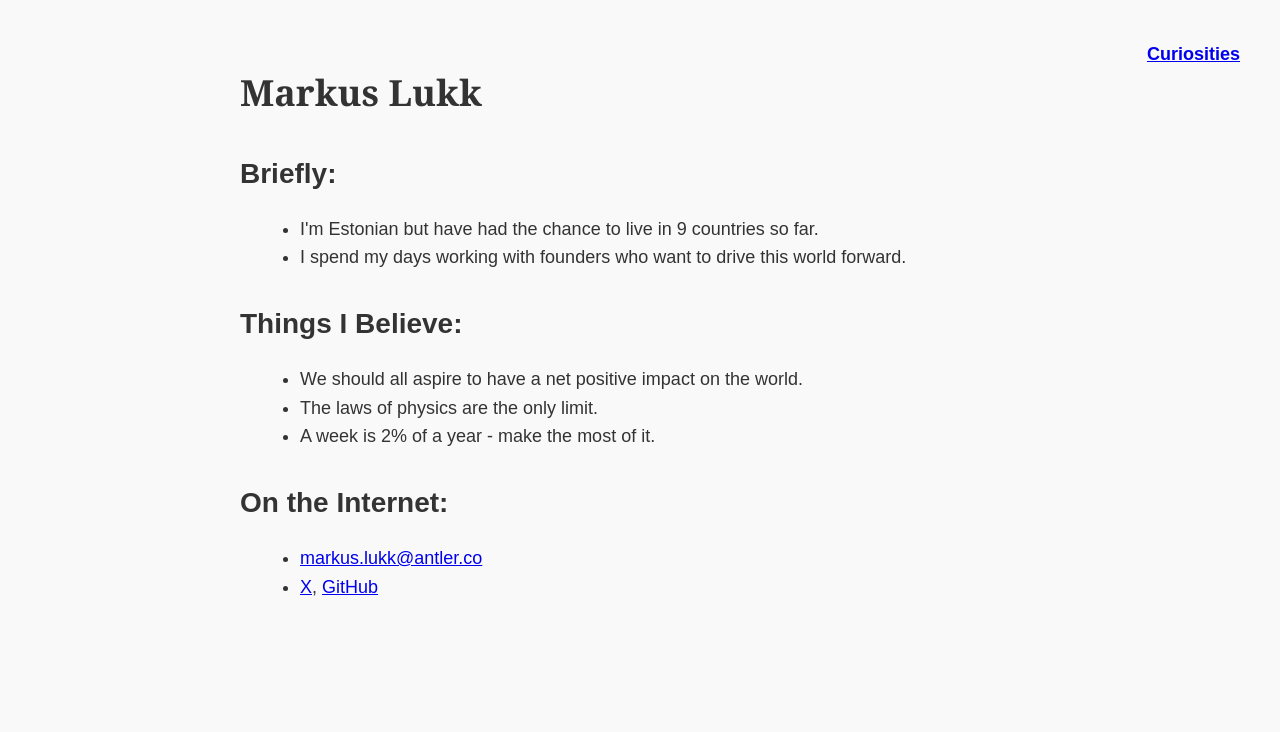
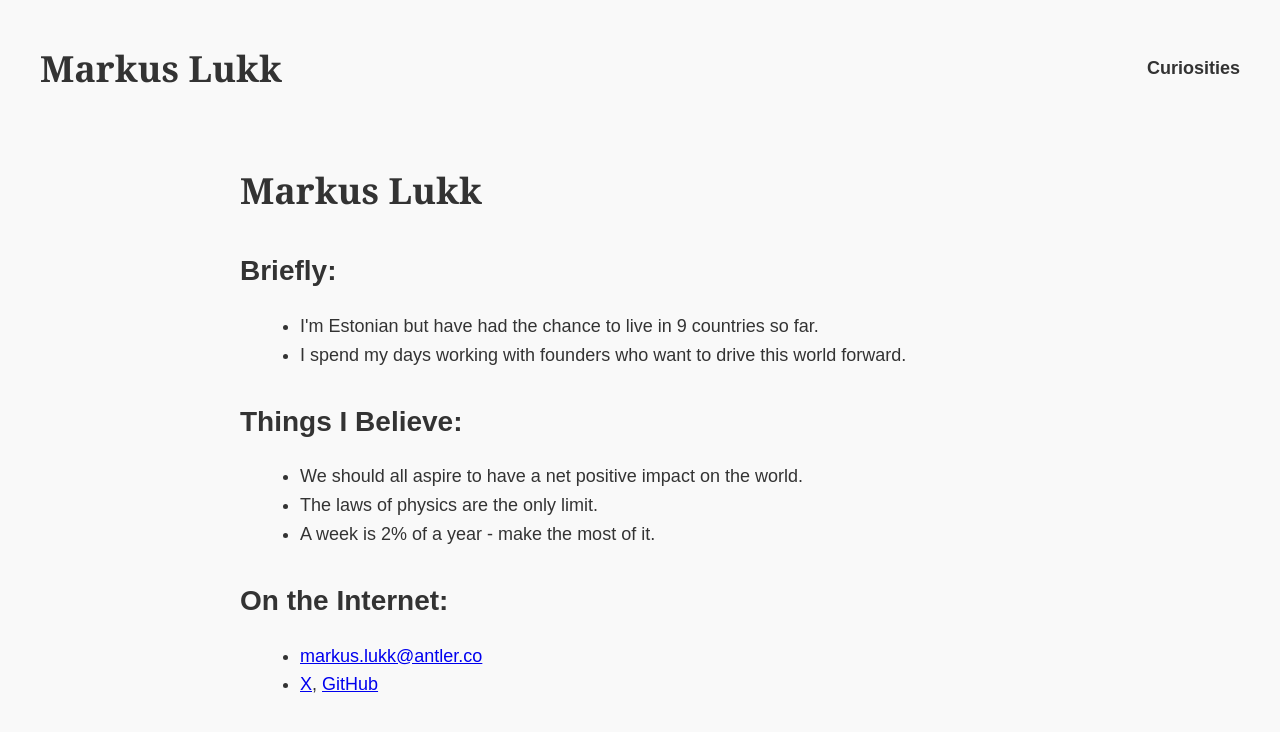
Before and after one commit to markuslukk/markuslukk.github.io, a Jekyll site: the page built from index.html, in a window 1280 px wide. Shown: the top 732 px of the page. Built offline with Jekyll 4.4.1, drawn with Linux system fonts in a browser that asks for light colours.

Commit message:
Update default.html

```diff
--- a/_layouts/default.html
+++ b/_layouts/default.html
@@ -1,5 +1,5 @@
 <!DOCTYPE html>
-<html>
+<html lang="en">
 <head>
     <meta charset="utf-8">
     <title>Markus Lukk</title>
@@ -7,12 +7,15 @@
     <meta name="viewport" content="width=device-width, initial-scale=1">
 </head>
 <body>
+    <header style="display: flex; justify-content: space-between; align-items: center; padding: 20px;">
+        <h1 style="margin: 0;"><a href="index.html" style="text-decoration: none; color: #333;">Markus Lukk</a></h1>
+        <nav>
+            <a href="curiosities.html" style="text-decoration: none; color: #333; font-weight: bold;">Curiosities</a>
+        </nav>
+    </header>
+
     <div class="content">
         {{ content }}
     </div>
-
-    <div style="position: fixed; top: 40px; right: 40px; text-align: right;">
-        <a href="/curiosities.html" style="font-weight: bold;">Curiosities</a>
-    </div>
 </body>
 </html>
```
